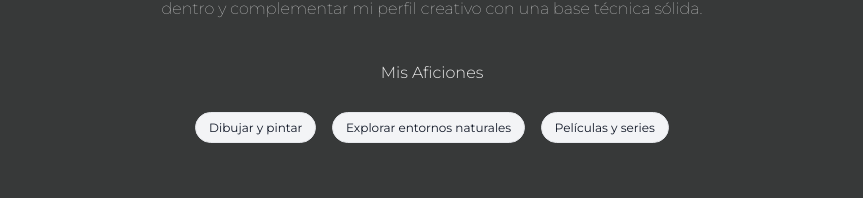
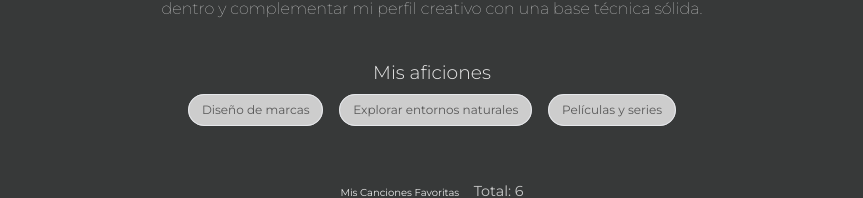
Before and after one commit to iamluismoran/Labs-M3-W2, a React (Vite) app: page / in a window 1280 px wide. Shown: the part 443-641 px from the top of the page, without its empty margins (208-1071 px from the left). Built offline with nearby package versions, Linux system fonts and the light colour scheme.

Commit message:
feat(hobbies): add links a los hobbies

```diff
--- a/src/App.jsx
+++ b/src/App.jsx
@@ -1,3 +1,4 @@
+import Hobbies from "./components/Hobbies/Hobbies.jsx";
 import Profile from "./components/Profile/Profile.jsx";
 import SongList from "./components/SongList/SongList.jsx";
 
@@ -5,6 +6,7 @@ export default function App() {
   return (
     <main>
       <Profile />
+      <Hobbies />
       <SongList />
     </main>
   );
--- /dev/null
+++ b/src/components/Hobbies/Hobbies.jsx
@@ -0,0 +1,38 @@
+import styles from "./Hobbies.module.css";
+
+export default function Hobbies() {
+  return (
+    <section className={styles.wrapper}>
+      <h3>Mis aficiones</h3>
+      <ul className={styles.hobbies}>
+        <li className={styles.hobby}>
+          <a
+            href="https://www.behance.net/search/?search=brand%20design"
+            target="_blank"
+            rel="noopener noreferrer"
+          >
+            Diseño de marcas
+          </a>
+        </li>
+        <li className={styles.hobby}>
+          <a
+            href="https://viajes.nationalgeographic.com.es/ubicacion-exacta/cascada-mas-alta-mundo_15311"
+            target="_blank"
+            rel="noopener noreferrer"
+          >
+            Explorar entornos naturales
+          </a>
+        </li>
+        <li className={styles.hobby}>
+          <a
+            href="https://letterboxd.com/iameliasmoran/"
+            target="_blank"
+            rel="noopener noreferrer"
+          >
+            Películas y series
+          </a>
+        </li>
+      </ul>
+    </section>
+  );
+}
--- /dev/null
+++ b/src/components/Hobbies/Hobbies.module.css
@@ -0,0 +1,38 @@
+.wrapper {
+  margin-top: 1rem;
+  text-align: center;
+}
+
+.hobbies {
+    list-style: none;
+    display: flex;
+    flex-wrap: wrap;
+    gap: 0.75rem 1rem;
+    font-size: 12px;
+    justify-content: center;
+    padding: 0;
+    margin: 0.5rem 0 0;
+    list-style-position: inside;
+}
+
+.hobbies li:hover {
+    transition: 0.7s;
+    color: rgb(249, 249, 249);;
+}
+
+.hobby a{
+    text-decoration: none;
+    background: #cdcdcd;
+    border: 1px solid #e5e7eb;
+    color: #585858;
+    padding: 0.45rem 0.8rem;
+    border-radius: 999px;
+    font-weight: 500;
+    cursor: pointer;
+}
+
+.hobby a:hover {
+    transition: 0.7s;
+    color: #ebebeb;
+    background-color: #8a8a8a;
+}
--- a/src/components/Profile/Profile.jsx
+++ b/src/components/Profile/Profile.jsx
@@ -40,19 +40,7 @@ export default function Profile() {
             aplicaciones por dentro y complementar mi perfil creativo con una base
             técnica sólida.
             </p>
-
-
-            <h4>Mis Aficiones</h4>
-            <ul className={styles.hobbies}>
-                <li className={styles.hobby}>Dibujar y pintar</li>
-                <li className={styles.hobby}>Explorar entornos naturales</li>
-                <li className={styles.hobby}>Películas y series</li>
-            </ul>
-
-
-
         </div>
         </>
     )
-
 }
--- a/src/components/Profile/Profile.module.css
+++ b/src/components/Profile/Profile.module.css
@@ -65,39 +65,3 @@ p {
     margin: 1.5rem auto 1.5rem;
     line-height: 1.2;
 }
-
-.aboutMe p {
-    text-align: center;
-}
-
-.hobbies {
-    list-style: none;
-    display: flex;
-    flex-wrap: wrap;
-    gap: 0.75rem 1rem;
-    font-size: 12px;
-    justify-content: center;
-    padding: 0;
-    margin: 0.5rem 0 0;
-    list-style-position: inside;
-}
-
-.hobbies li:hover {
-    transition: 0.7s;
-    color: rgb(249, 249, 249);;
-}
-
-.hobby {
-    background: #f3f4f6;
-    border: 1px solid #e5e7eb;
-    color: #111827;
-    padding: 0.45rem 0.8rem;
-    border-radius: 999px;
-    font-weight: 500;
-    cursor: pointer;
-}
-
-.hobby:hover {
-    transition: 0.5s;
-    background-color: #a5a4a4;
-}
```
